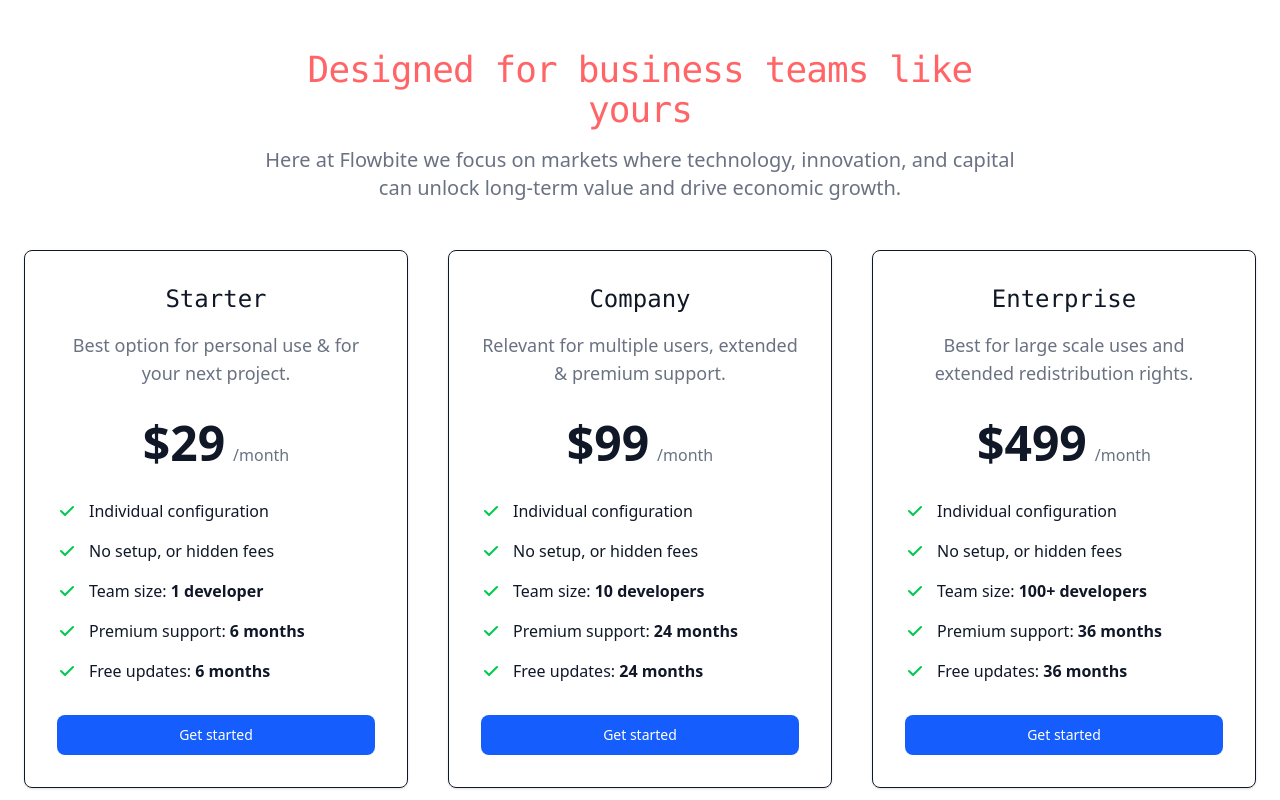
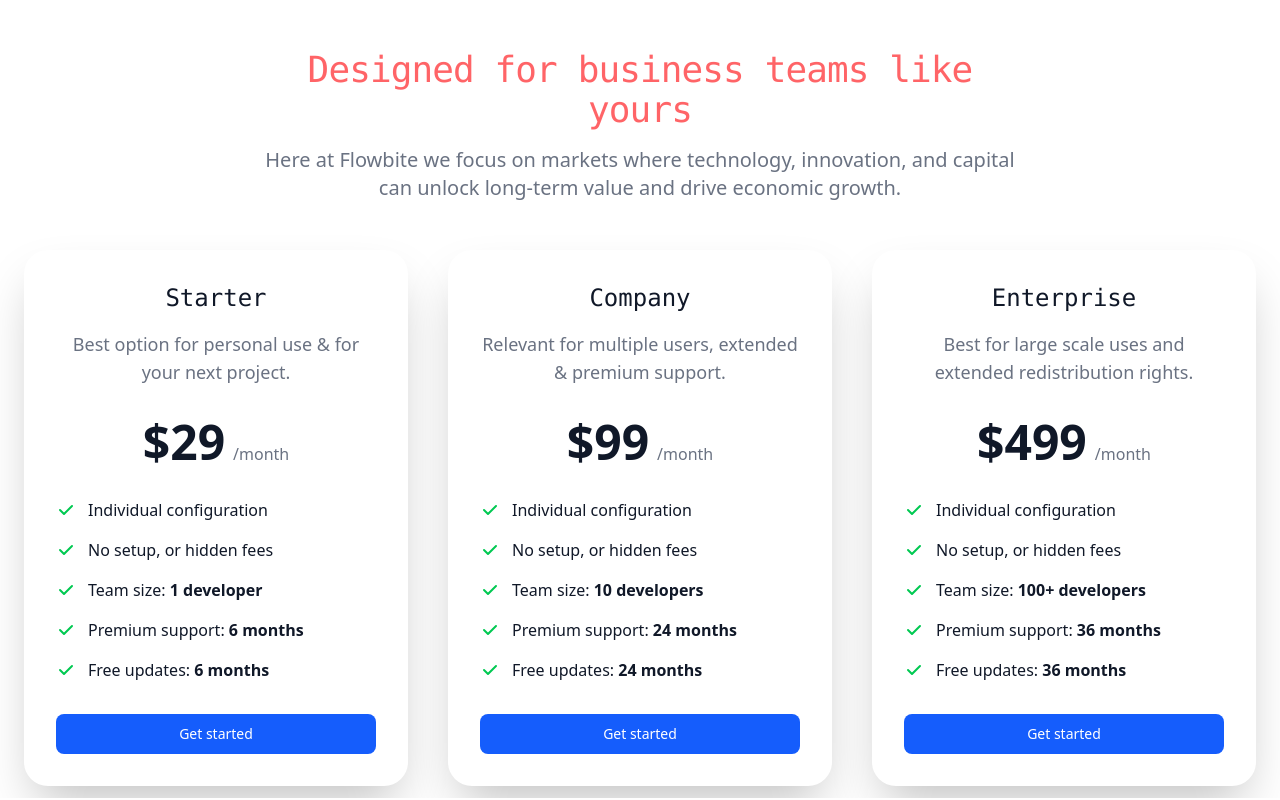
Before and after one commit to shahriar2880/startup-agency, a React (Vite) app: page / in a window 1280 px wide. Shown: the part 2792-3592 px from the top of the page. Built offline with nearby package versions, Linux system fonts and the light colour scheme.

Commit message:
complete pricing section

```diff
--- a/package.json
+++ b/package.json
@@ -14,18 +14,20 @@
     "react": "^19.0.0",
     "react-dom": "^19.0.0",
     "react-icons": "^5.5.0",
-    "startup-agency": "file:",
-    "tailwindcss": "^4.1.4"
+    "startup-agency": "file:"
   },
   "devDependencies": {
     "@eslint/js": "^9.22.0",
     "@types/react": "^19.0.10",
     "@types/react-dom": "^19.0.4",
     "@vitejs/plugin-react": "^4.3.4",
+    "autoprefixer": "^10.4.21",
     "eslint": "^9.22.0",
     "eslint-plugin-react-hooks": "^5.2.0",
     "eslint-plugin-react-refresh": "^0.4.19",
     "globals": "^16.0.0",
+    "postcss": "^8.5.3",
+    "tailwindcss": "^4.1.5",
     "vite": "^6.3.1"
   }
 }
--- a/src/components/monitorsection/MonitorSection.jsx
+++ b/src/components/monitorsection/MonitorSection.jsx
@@ -38,7 +38,7 @@
         </div>
 
         {/* Right side - Swiper with background */}
-        <div className="w-full md:w-1/2 relative">
+        <div className="w-full md:w-1/2">
           <div className="p-4">
             <img
               src={monitorCardBg}
--- a/src/components/pricingsection/PricingSection.jsx
+++ b/src/components/pricingsection/PricingSection.jsx
@@ -14,7 +14,7 @@
           </p>
         </div>
         <div class="space-y-8 lg:grid lg:grid-cols-3 sm:gap-6 xl:gap-10 lg:space-y-0">
-          <div class="flex flex-col p-6 mx-auto max-w-lg text-center text-gray-900 rounded-lg border  shadow  xl:p-8">
+          <div class=" flex flex-col p-6 mx-auto max-w-lg text-center text-gray-900 rounded-3xl shadow-2xl  xl:p-8">
             <h3 class="mb-4 text-2xl font-mono">Starter</h3>
             <p class="font-light text-gray-500 sm:text-lg dark:text-gray-400">
               Best option for personal use & for your next project.
@@ -109,12 +109,12 @@
             </ul>
             <a
               href="#"
-              class="text-white bg-blue-600 hover:bg-primary-700 focus:ring-4 focus:ring-primary-200 font-medium rounded-lg text-sm px-5 py-2.5 text-center dark:text-white  dark:focus:ring-primary-900"
+              class="text-white bg-blue-600 hover:bg-blue-700 focus:ring-4 focus:ring-blue-200 font-medium rounded-lg text-sm px-5 py-2.5 text-center dark:text-white  dark:focus:ring-blue-900"
             >
               Get started
             </a>
           </div>
-          <div class="flex flex-col p-6 mx-auto max-w-lg text-center text-gray-900  rounded-lg border  shadow  xl:p-8">
+          <div class="  flex flex-col p-6 mx-auto max-w-lg text-center text-gray-900  rounded-3xl shadow-2xl  xl:p-8">
             <h3 class="mb-4 text-2xl font-mono">Company</h3>
             <p class="font-light text-gray-500 sm:text-lg dark:text-gray-400">
               Relevant for multiple users, extended & premium support.
@@ -209,12 +209,12 @@
             </ul>
             <a
               href="#"
-              class="text-white bg-blue-600 hover:bg-primary-700 focus:ring-4 focus:ring-primary-200 font-medium rounded-lg text-sm px-5 py-2.5 text-center dark:text-white  dark:focus:ring-primary-900"
+              class="text-white bg-blue-600 hover:bg-blue-700 focus:ring-4 focus:ring-blue-200 font-medium rounded-lg text-sm px-5 py-2.5 text-center dark:text-white  dark:focus:ring-blue-900"
             >
               Get started
             </a>
           </div>
-          <div class="flex flex-col p-6 mx-auto max-w-lg text-center text-gray-900  rounded-lg border  shadow  xl:p-8">
+          <div class=" flex flex-col p-6 mx-auto max-w-lg text-center text-gray-900  rounded-3xl shadow-2xl  xl:p-8">
             <h3 class="mb-4 text-2xl font-mono">Enterprise</h3>
             <p class="font-light text-gray-500 sm:text-lg dark:text-gray-400">
               Best for large scale uses and extended redistribution rights.
@@ -309,7 +309,7 @@
             </ul>
             <a
               href="#"
-              class="text-white bg-blue-600 hover:bg-primary-700 focus:ring-4 focus:ring-primary-200 font-medium rounded-lg text-sm px-5 py-2.5 text-center dark:text-white  dark:focus:ring-primary-900"
+              class="text-white bg-blue-600 hover:bg-blue-700 focus:ring-4 focus:ring-blue-200 font-medium rounded-lg text-sm px-5 py-2.5 text-center dark:text-white  dark:focus:ring-blue-900"
             >
               Get started
             </a>
--- a/vite.config.js
+++ b/vite.config.js
@@ -1,8 +1,13 @@
 import { defineConfig } from 'vite'
 import react from '@vitejs/plugin-react'
-import tailwindcss from '@tailwindcss/vite'
+import tailwindcss from 'tailwindcss'
 
-// https://vite.dev/config/
+// https://vitejs.dev/config/
 export default defineConfig({
-  plugins: [react(),tailwindcss(),],
+  plugins: [react()],
+  css: {
+    postcss: {
+      plugins: [tailwindcss()]
+    }
+  }
 })
```
Also changed, not shown: 1 other file (tests, documents, lock files or other folders).
